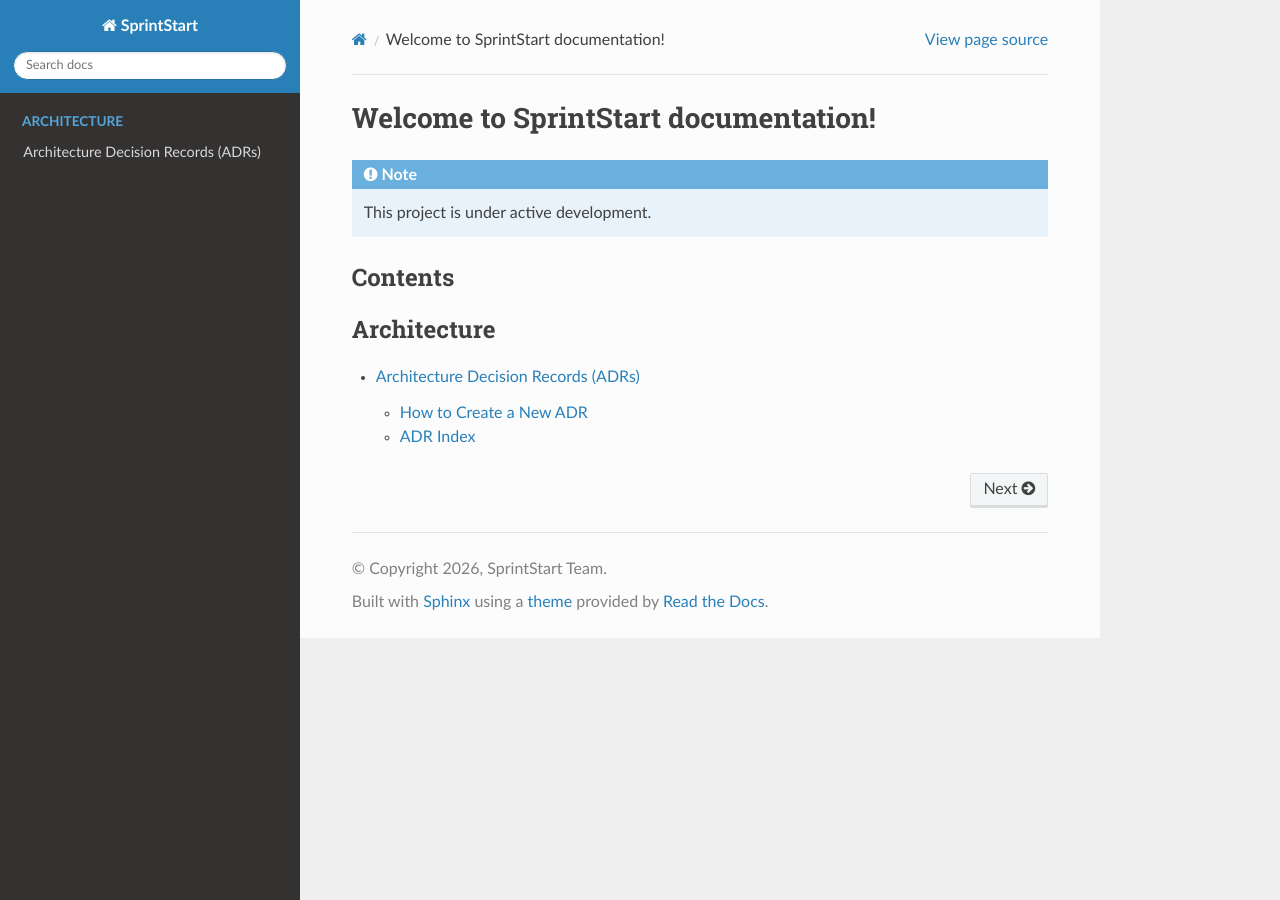
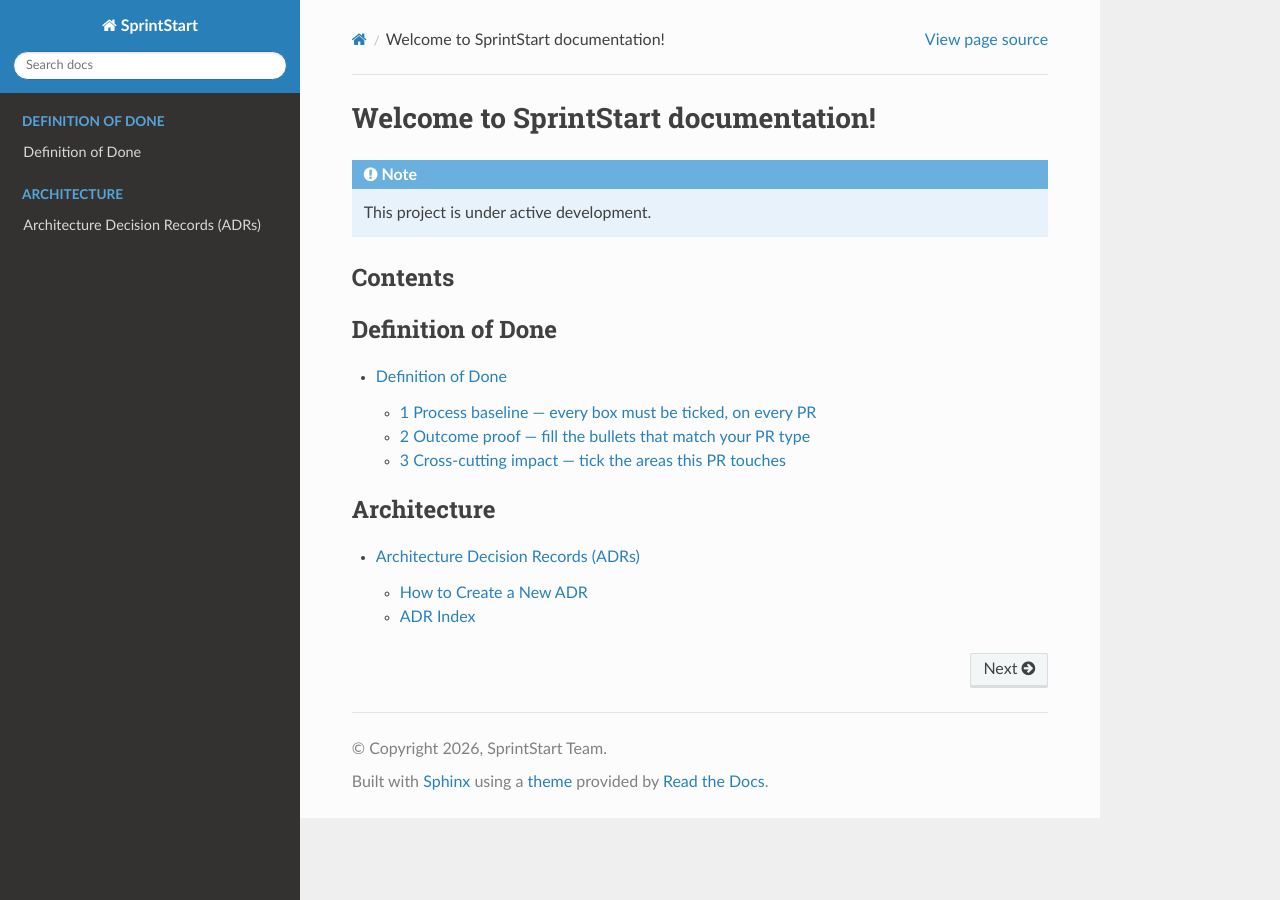
Before and after one commit to SprintStartProject/Wiki, a Sphinx documentation site: the page built from docs/source/index.rst, in a window 1280 px wide. Built offline with Sphinx 7.4.7 and the Read the Docs theme 3.1.0, drawn with Linux system fonts in a browser that asks for light colours; some of the changed lines change nothing that is shown.

Commit message:
First draft of Definition of Done

```diff
--- /dev/null
+++ b/docs/source/definition-of-done.md
@@ -0,0 +1,83 @@
+# Definition of Done
+
+Copy the section below into every Pull Request description. Tick what applies,
+mark **N/A** what doesn't.
+
+---
+
+
+**Type of PR** — pick one:
+
+- [ ] Functional       — adds or changes user-visible behavior
+- [ ] Non-functional   — improves a measurable property (perf, security, a11y …)
+- [ ] Mixed            — both
+- [ ] Internal         — refactor / docs / tests only
+
+---
+
+## 1 Process baseline — every box must be ticked, on every PR
+
+- [ ] All acceptance criteria in the linked issue are met
+- [ ] 1 review approval from a non-author
+- [ ] CI green: lint, type-check, unit tests, build, secret-scan
+- [ ] No secrets / tokens / credentials in the diff
+- [ ] No new `TODO` / `FIXME` without a follow-up issue
+- [ ] Docs updated where applicable (readthedocs / ADR / OpenAPI / `README.md`)
+- [ ] **No regression** of other NFR baselines (a11y / perf / security)
+
+---
+
+## 2 Outcome proof — fill the bullets that match your PR type
+
+**Functional / Mixed PR:**
+
+- [ ] ≥ 1 **black-box test** that exercises the acceptance criteria
+  *e.g. upload a markdown file, then assert the chat answer cites it*
+- [ ] **Demoable** in the Sprint Review
+
+**Non-functional / Mixed PR:**
+
+- [ ] **Measurement** that proves the acceptance criteria, attached to the PR
+  *e.g. benchmark output for `chat p95 < 2 s`, axe audit for `a11y ≥ 90`, scan report for `0 critical CVEs`*
+
+
+---
+
+## 3 Cross-cutting impact — tick the areas this PR touches
+
+For each area below, ask: **"does my PR touch this?"**
+
+-> If **yes** → tick the area and complete its sub-checks (they become mandatory).\
+-> If **no** → skip it.\
+-> If nothing applies → tick *"None of the above"*.
+
+
+- [ ] **UI touched**
+  - [ ] Responsive on desktop **and** mobile
+  - [ ] Contrast + visible focus state, no color-only signals
+  *e.g. new button has a focus ring and is readable on a 360 px screen*
+
+- [ ] **Backend endpoint added or changed**
+  - [ ] Behind authentication — not accidentally public
+  - [ ] Input validation (size / type / allowed values)
+  - [ ] OpenAPI spec updated
+  *e.g. `/upload` rejects files > 10 MB with a clear error*
+
+- [ ] **Stores user data, ingested content, or LLM output**
+  - [ ] Logged with the standard fields (request id, source, latency)
+  - [ ] No PII / credentials in log output
+
+
+- [ ] **New env var or config**
+  - [ ] Added to `.env.example` and mentioned in `README.md`
+  - [ ] No real value committed
+  *e.g. `LLM_API_KEY=...` — only the key name lives in `.env.example`*
+
+- [ ] **Deployment / build changed**
+  - [ ] Deployable via the standard pipeline (no undocumented manual steps)
+  - [ ] Local dev setup still works
+
+
+- [ ] **None of the above** — purely internal change
+
+---
--- a/docs/source/index.rst
+++ b/docs/source/index.rst
@@ -10,6 +10,12 @@ Contents
 
 .. toctree::
    :maxdepth: 2
+   :caption: Definition of Done
+
+   definition-of-done
+
+.. toctree::
+   :maxdepth: 2
    :caption: Architecture
 
    adr/adr-index
```
